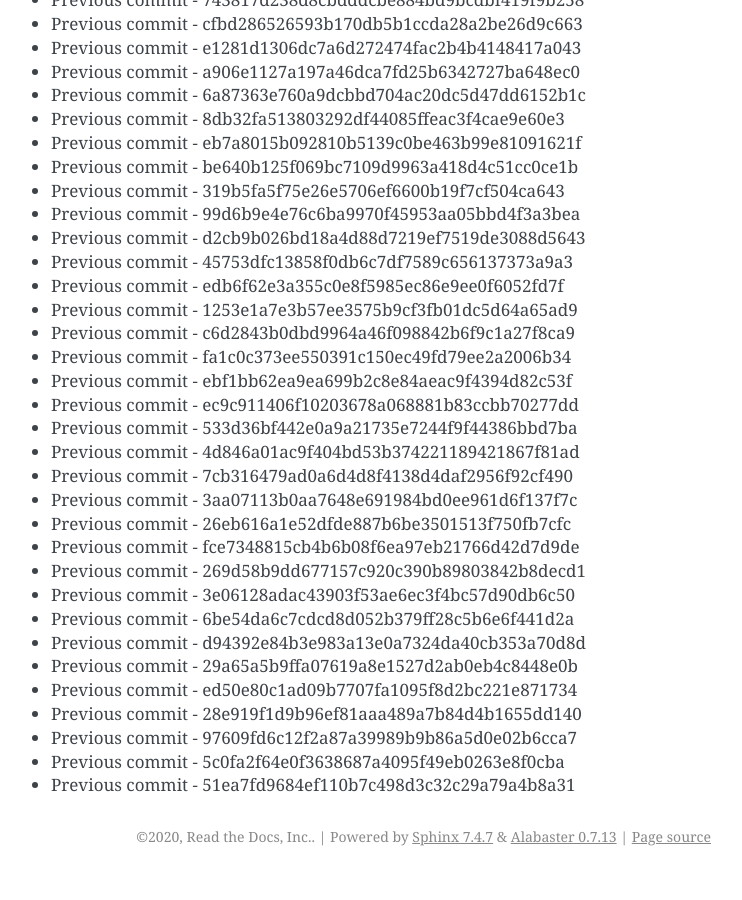
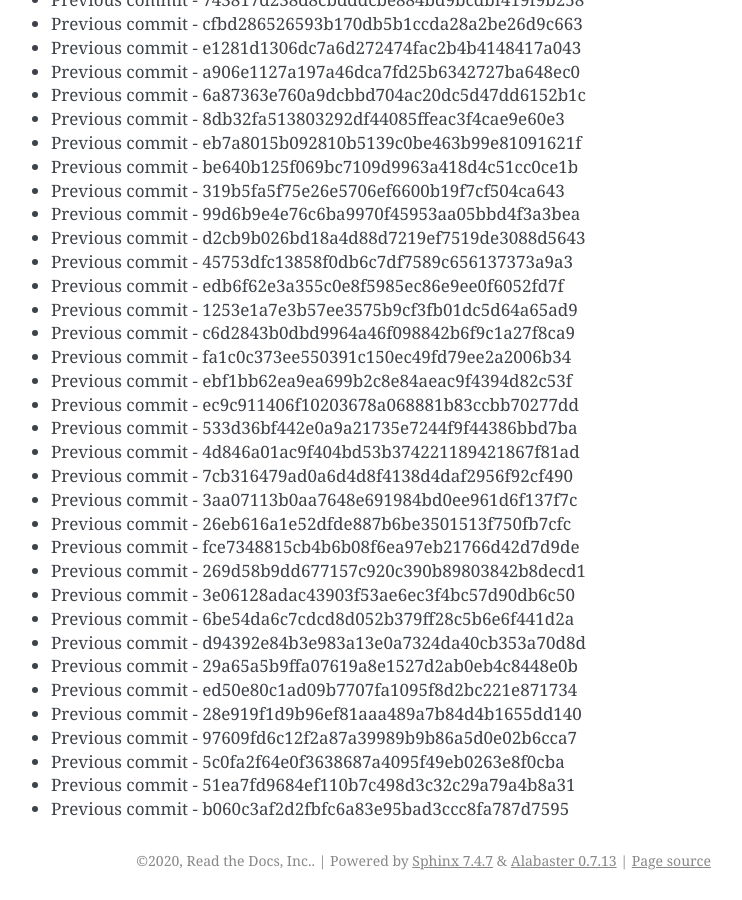
Before and after one commit to readthedocs/rtd-git-stresstest, a Sphinx documentation site: the page built from docs/updates.rst, in a window 1280 px wide and 900 px high, scrolled down 79780 px. Shown: the whole window, without its empty margins (399-1141 px from the left). Built offline with Sphinx 7.4.7, drawn with Linux system fonts in a browser that asks for light colours; before the commit the page ends 80656 px from its top, so only the background shows below that.

Commit message:
Generating commit from previous: b060c3af2d2fbfc6a83e95bad3ccc8fa787d7595

```diff
--- a/docs/updates.rst
+++ b/docs/updates.rst
@@ -3384,3 +3384,4 @@ It can be tested for any performance characteristics.
 * Previous commit - 97609fd6c12f2a87a39989b9b86a5d0e02b6cca7
 * Previous commit - 5c0fa2f64e0f3638687a4095f49eb0263e8f0cba
 * Previous commit - 51ea7fd9684ef110b7c498d3c32c29a79a4b8a31
+* Previous commit - b060c3af2d2fbfc6a83e95bad3ccc8fa787d7595
```
